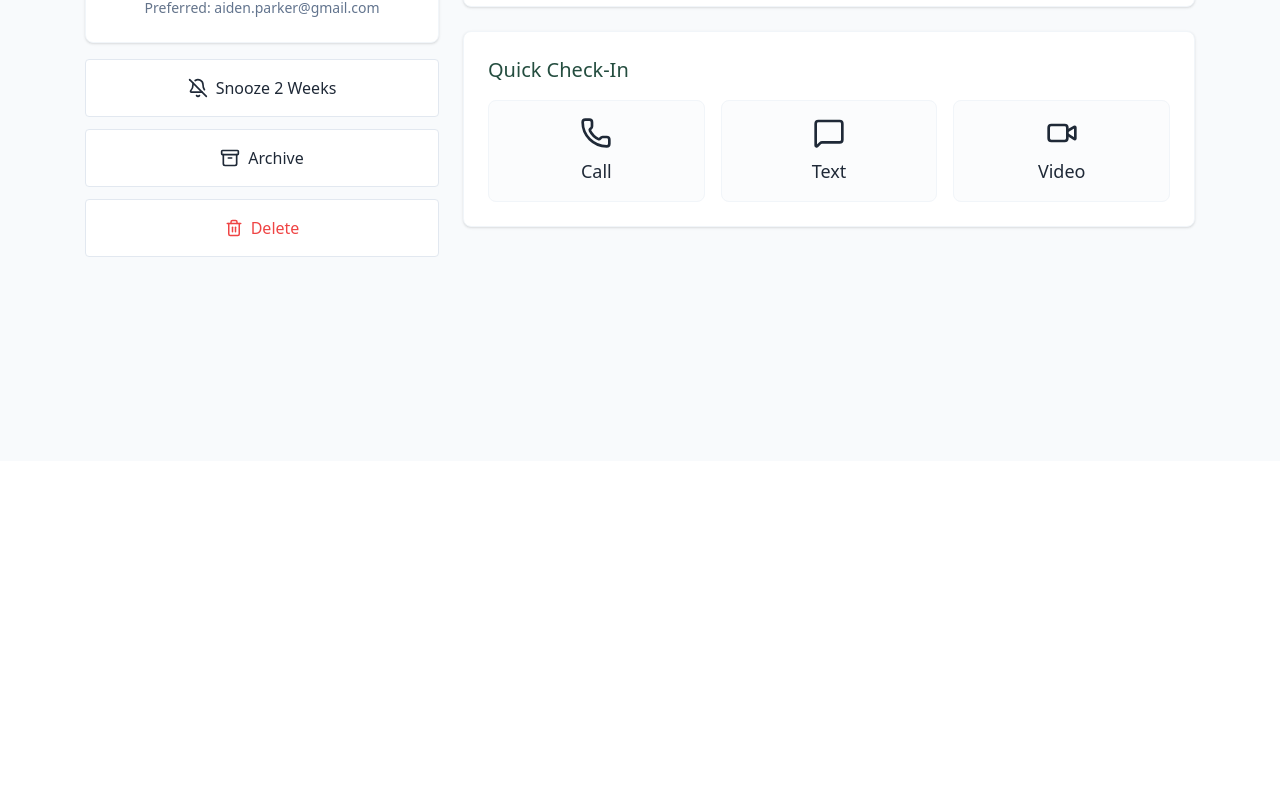
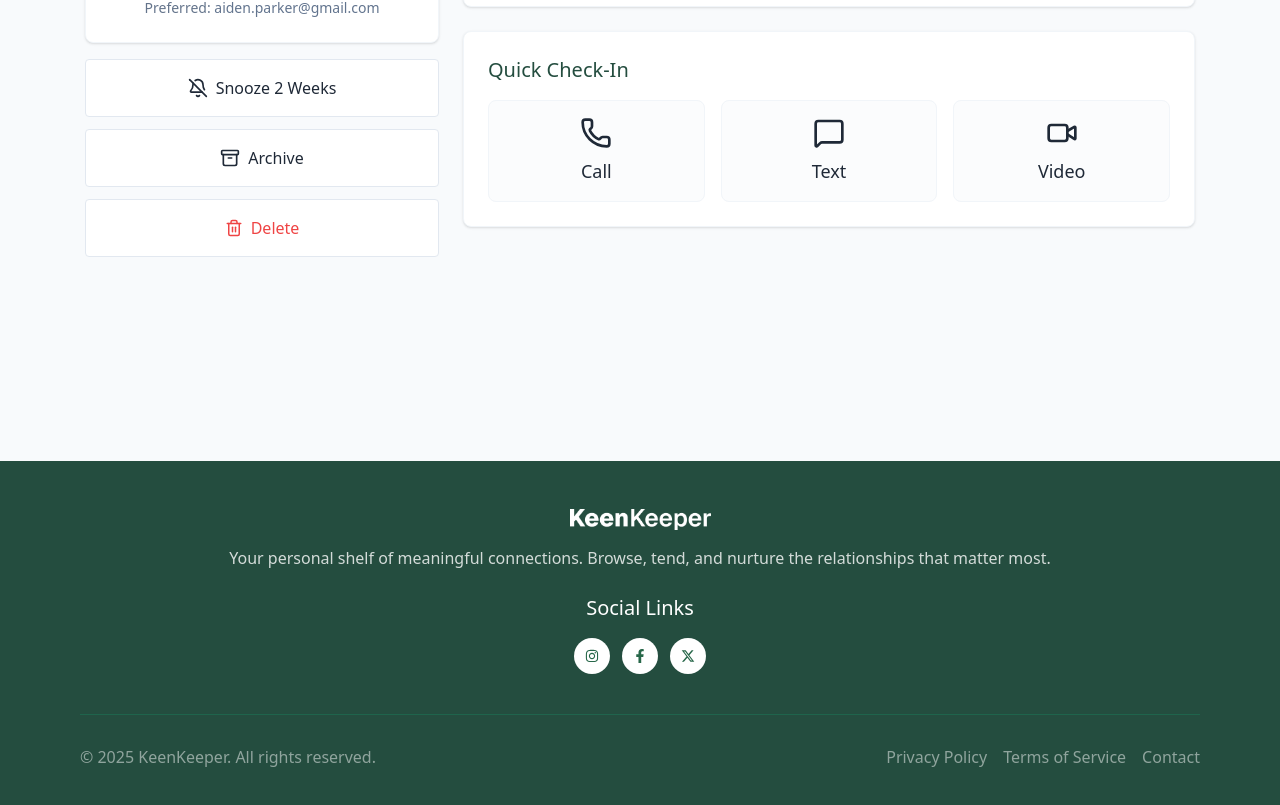
Before and after one commit to FahmidaAkterShimu/B13-Assignment-07, a Next.js app: page /friends/1 in a window 1280 px wide. Shown: the part 403-1208 px from the top of the page. Before the commit the page ends 864 px from the top, so only its background shows below. Built offline with nearby package versions, Linux system fonts and the light colour scheme.

Commit message:
Added footer

```diff
--- a/src/app/friends/[friendsId]/page.jsx
+++ b/src/app/friends/[friendsId]/page.jsx
@@ -11,7 +11,7 @@ const statusStyles = {
 
 // Data fetching logic
 const friendsPromise = async () => {
-    const res = await fetch("http://localhost:3001/friends.json", { cache: 'no-store' });
+    const res = await fetch("http://localhost:3000/friends.json", { cache: 'no-store' });
     if (!res.ok) return [];
     return res.json();
 };
--- a/src/app/layout.js
+++ b/src/app/layout.js
@@ -2,6 +2,7 @@ import { Geist, Geist_Mono } from "next/font/google";
 import "./globals.css";
 import Navbar from "@/components/shared/Navbar/Navbar";
 import Banner from "@/components/homepage/Banner";
+import Footer from "@/components/shared/Footer/Footer";
 
 const geistSans = Geist({
   variable: "--font-geist-sans",
@@ -30,6 +31,7 @@ export default function RootLayout({ children }) {
           <Navbar></Navbar>
         </main>
         {children}
+        <Footer></Footer>
       </body>
     </html>
   );
--- /dev/null
+++ b/src/components/shared/Footer/Footer.jsx
@@ -0,0 +1,62 @@
+import Image from 'next/image';
+import Link from 'next/link';
+import React from 'react';
+import logo_xl from '@/assets/logo-xl.png';
+import { FaFacebookF, FaInstagram } from 'react-icons/fa';
+import { FaXTwitter } from "react-icons/fa6";
+
+const Footer = () => {
+    return (
+        <footer className="bg-[#244D3F] text-white">
+
+            <div className="max-w-6xl mx-auto px-4 py-12 text-center">
+
+                {/* Brand */}
+                <Link href={"/"} className="flex justify-center items-center mb-4">
+                    <Image
+                        src={logo_xl}
+                        alt="KeenKeeper"
+                        width={141}
+                        height={31}
+                        priority
+                    />
+                </Link>
+
+                {/* Description */}
+                <p className="text-base opacity-80 mx-auto mb-6">
+                    Your personal shelf of meaningful connections. Browse, tend, and nurture the relationships that matter most.
+                </p>
+
+                {/* Social Icons */}
+                <h2 className='text-xl font-medium mb-4'>Social Links</h2>
+                <div className="flex justify-center gap-3">
+                    <a href="#" className="w-9 h-9 flex items-center justify-center rounded-full bg-white text-[#276749] hover:bg-gray-200 transition">
+                        <FaInstagram size={14} />
+                    </a>
+                    <a href="#" className="w-9 h-9 flex items-center justify-center rounded-full bg-white text-[#276749] hover:bg-gray-200 transition">
+                        <FaFacebookF size={14} />
+                    </a>
+                    <a href="#" className="w-9 h-9 flex items-center justify-center rounded-full bg-white text-[#276749] hover:bg-gray-200 transition">
+                        <FaXTwitter size={14} />
+                    </a>
+
+                </div>
+
+                {/* Divider */}
+                <div className="border-t border-[#1a8861cb] mt-10 pt-7.5 text-base text-[#FAFAFA] opacity-50 flex flex-col md:flex-row justify-between items-center gap-2">
+
+                    <p>© 2025 KeenKeeper. All rights reserved.</p>
+
+                    <div className="flex gap-4">
+                        <a href="#" className="hover:underline">Privacy Policy</a>
+                        <a href="#" className="hover:underline">Terms of Service</a>
+                        <a href="#" className="hover:underline">Contact</a>
+                    </div>
+                </div>
+
+            </div>
+        </footer>
+    );
+};
+
+export default Footer;
```
